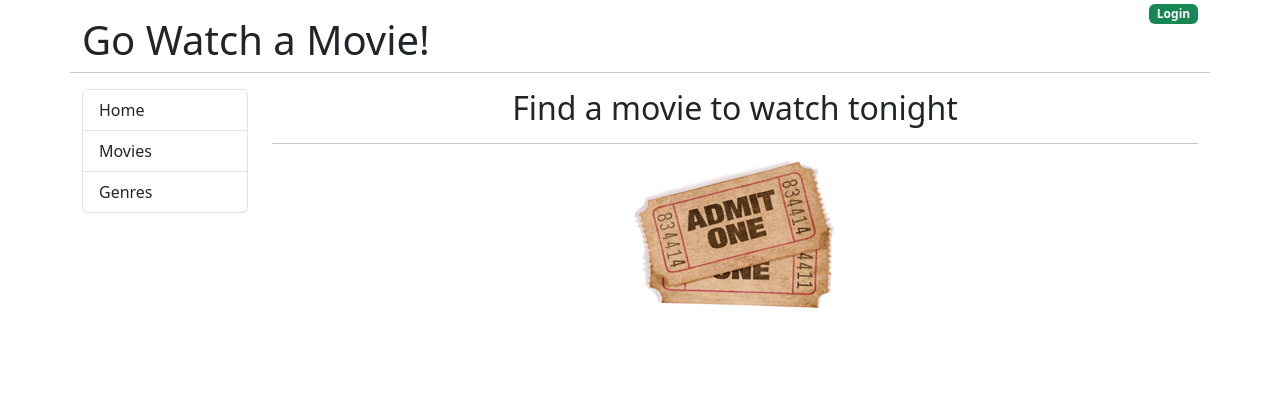
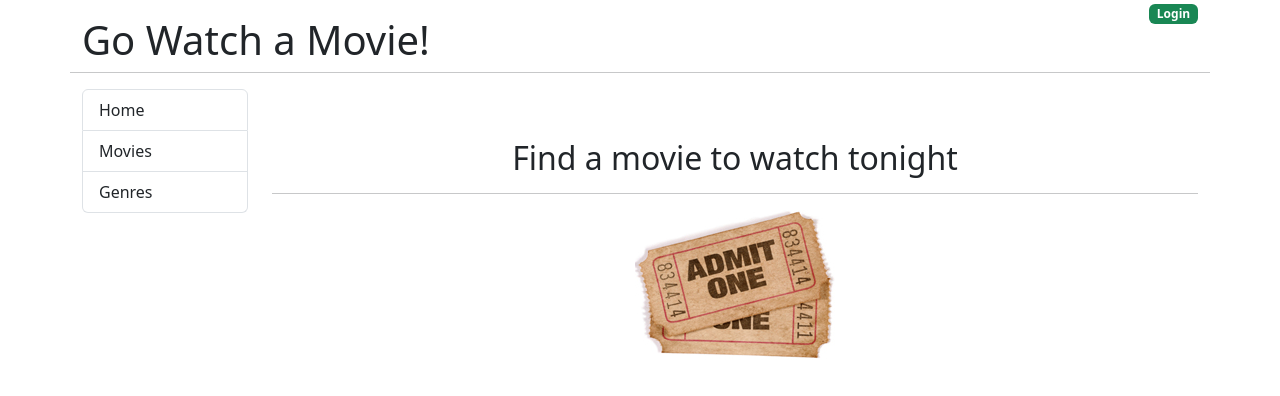
Before and after one commit to salimmia/go-watch-movie, a React (Create React App) app: page / in a window 1280 px wide. Shown: the top 396 px of the page. Built offline with nearby package versions, Linux system fonts and the light colour scheme.

Commit message:
Adding error messages and redirects to the Login component (37)

```diff
--- a/src/App.js
+++ b/src/App.js
@@ -1,9 +1,12 @@
 import "bootstrap/dist/css/bootstrap.min.css"; // Bootstrap CSS
 import { useState } from "react";
 import { Link, Outlet } from "react-router-dom";
+import Alert from "./components/Alert";
 
 function App() {
   const [jwtToken, setJwtToken] = useState("");
+  const [alertMessage, setAlertMessage] = useState("");
+  const [alertClassName, setAlertClassName] = useState("");
 
   // useEffect
 
@@ -73,7 +76,15 @@ function App() {
           </nav>
         </div>
         <div className="col-md-10">
-          <Outlet context={{ jwtToken, setJwtToken }} />
+          <Alert alertMessage={alertMessage} alertClassName={alertClassName} />
+          <Outlet
+            context={{
+              jwtToken,
+              setJwtToken,
+              setAlertClassName,
+              setAlertMessage,
+            }}
+          />
         </div>
       </div>
     </div>
--- /dev/null
+++ b/src/components/Alert.js
@@ -0,0 +1,9 @@
+function Alert(props) {
+  return (
+    <div className={"alert " + props.alertClassName} role="alert">
+      {props.alertMessage}
+    </div>
+  );
+}
+
+export default Alert;
--- a/src/components/Login.js
+++ b/src/components/Login.js
@@ -1,12 +1,15 @@
 import React, { useState } from "react";
 import Input from "./Form/Input";
-import { useOutletContext } from "react-router-dom";
+import { useNavigate, useOutletContext } from "react-router-dom";
 
 export default function Login() {
   const [email, setEmail] = useState("");
   const [password, setPassword] = useState("");
 
   const { setJwtToken } = useOutletContext();
+  const { setAlertMessage } = useOutletContext();
+  const { setAlertClassName } = useOutletContext();
+  const navigate = useNavigate();
 
   function handleSubmit(event) {
     event.preventDefault();
@@ -15,6 +18,12 @@ export default function Login() {
 
     if (email === "admin@admin.com") {
       setJwtToken("abc");
+      setAlertClassName("d-none");
+      setAlertMessage("");
+      navigate("/");
+    } else {
+      setAlertClassName("alert-danger");
+      setAlertMessage("Invalid Credential!");
     }
   }
 
```
